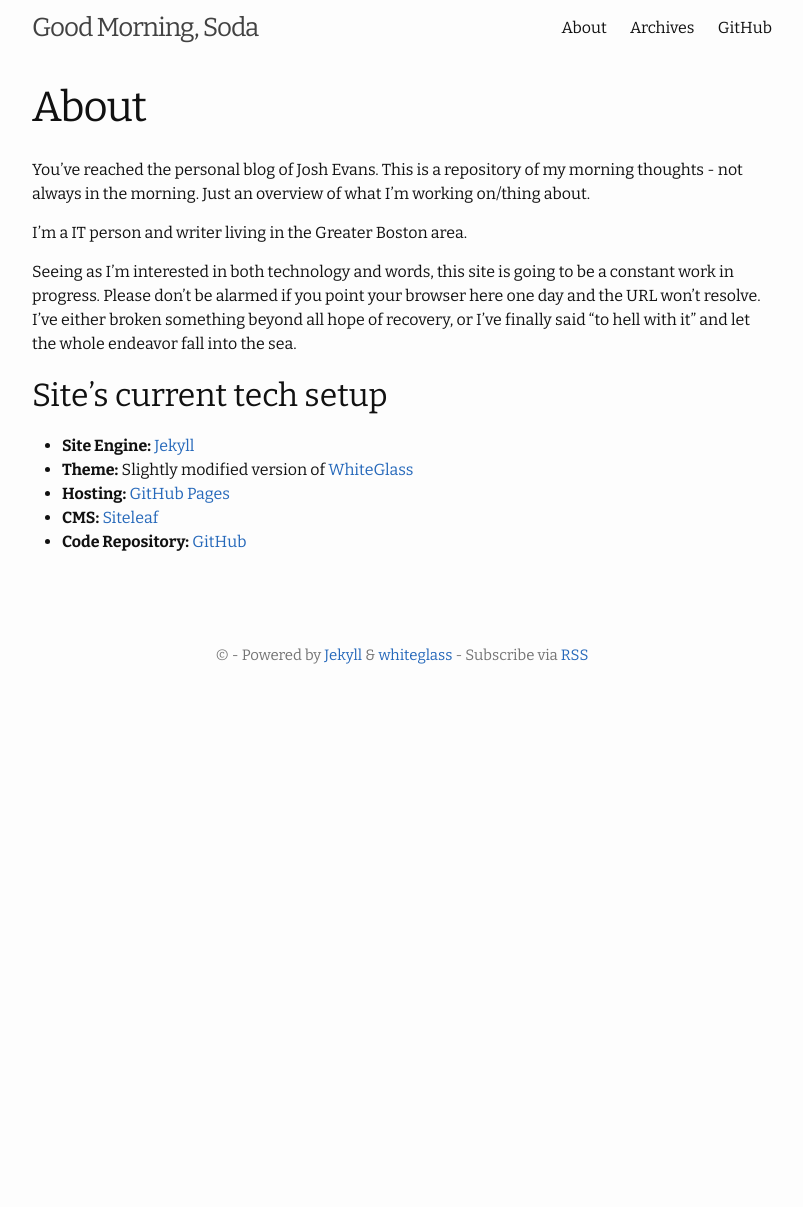
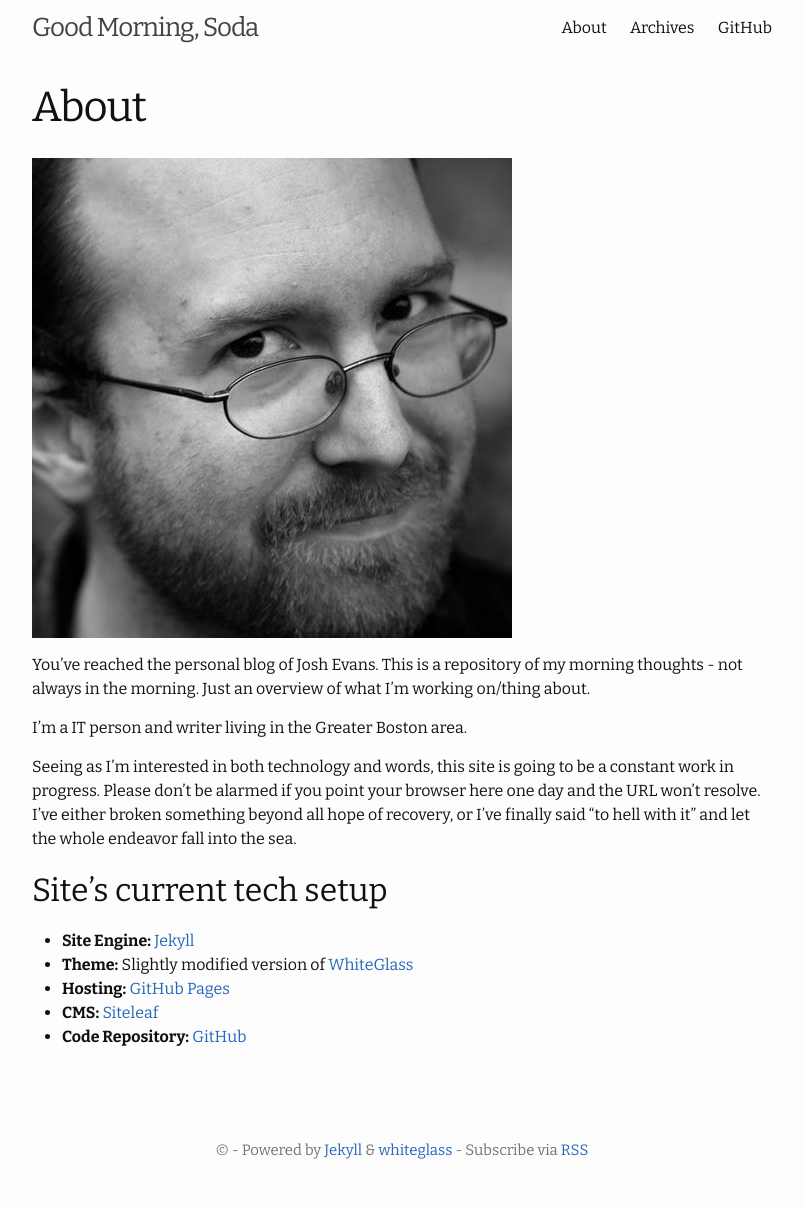
Before and after one commit to roguescholar42/roguescholar42.github.io, a Jekyll site: the page built from about.md, in a window 1280 px wide. Shown: the whole page, without its empty margins (238-1041 px from the left). Built offline with Jekyll 4.4.1, drawn with Linux system fonts in a browser that asks for light colours; before the commit the page ends 900 px from its top, so only the background shows below that.

Commit message:
Updated About

```diff
--- a/about.md
+++ b/about.md
@@ -3,6 +3,8 @@ title: About
 permalink: "/about/"
 layout: page
 ---
+
+![Facebook 1.jpg](/uploads/Facebook%201.jpg)
 
 You've reached the personal blog of Josh Evans.  This is a repository of my morning thoughts - not always in the morning. Just an overview of what I'm working on/thing about.
 
```
